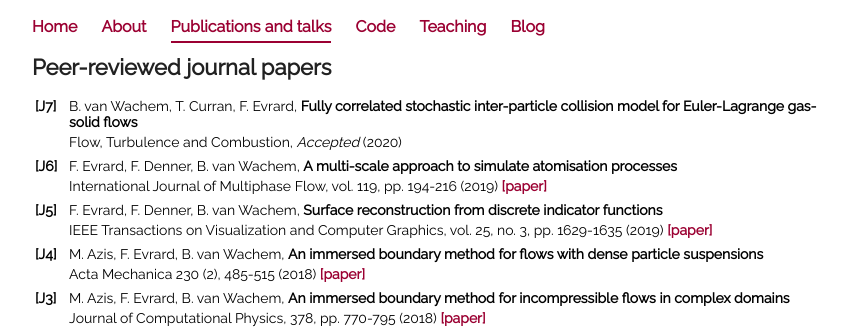
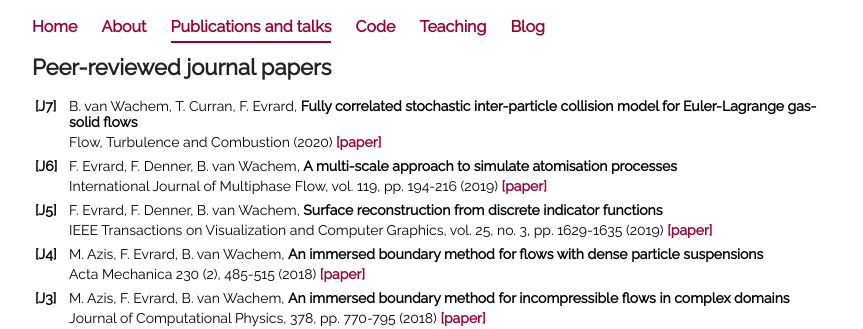
Before and after one commit to fabienevrard/fabienevrard.github.io, a Jekyll site: the page built from publications/index.html, in a window 1280 px wide. Shown: the top 329 px of the page, without its empty margins (208-1071 px from the left). Built offline with Jekyll 4.4.1, drawn with Linux system fonts in a browser that asks for light colours.

Commit message:
Update index.html

```diff
--- a/publications/index.html
+++ b/publications/index.html
@@ -14,7 +14,7 @@ title: Publications and talks
 		 </tr>
 		 <tr>
 			 <td></td>
-			 <td>Flow, Turbulence and Combustion, <i>Accepted</i> (2020) </td>
+			 <td>Flow, Turbulence and Combustion (2020) <b><a href="https://doi.org/10.1007/s10494-020-00111-7">[paper]</a></b></td>
 		 </tr>
 		 <tr><td></td><td></td></tr>
 
```
